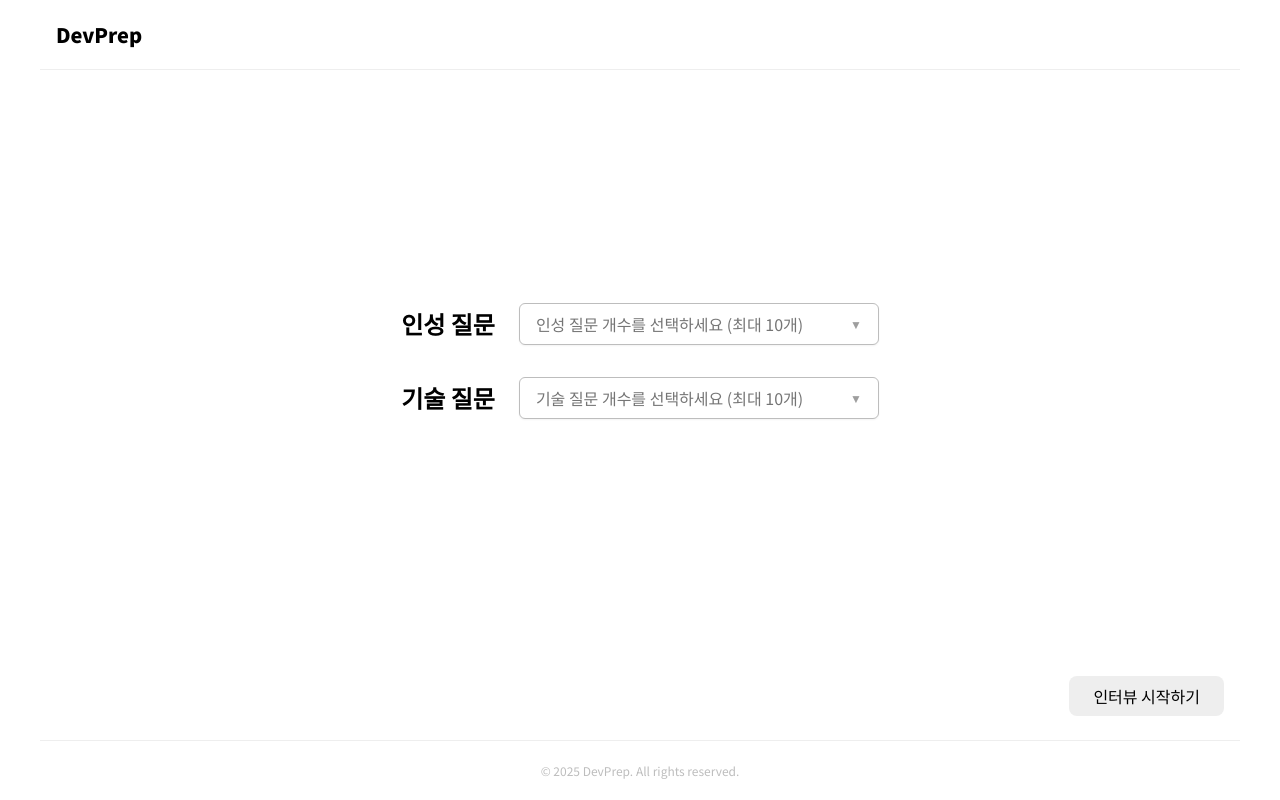
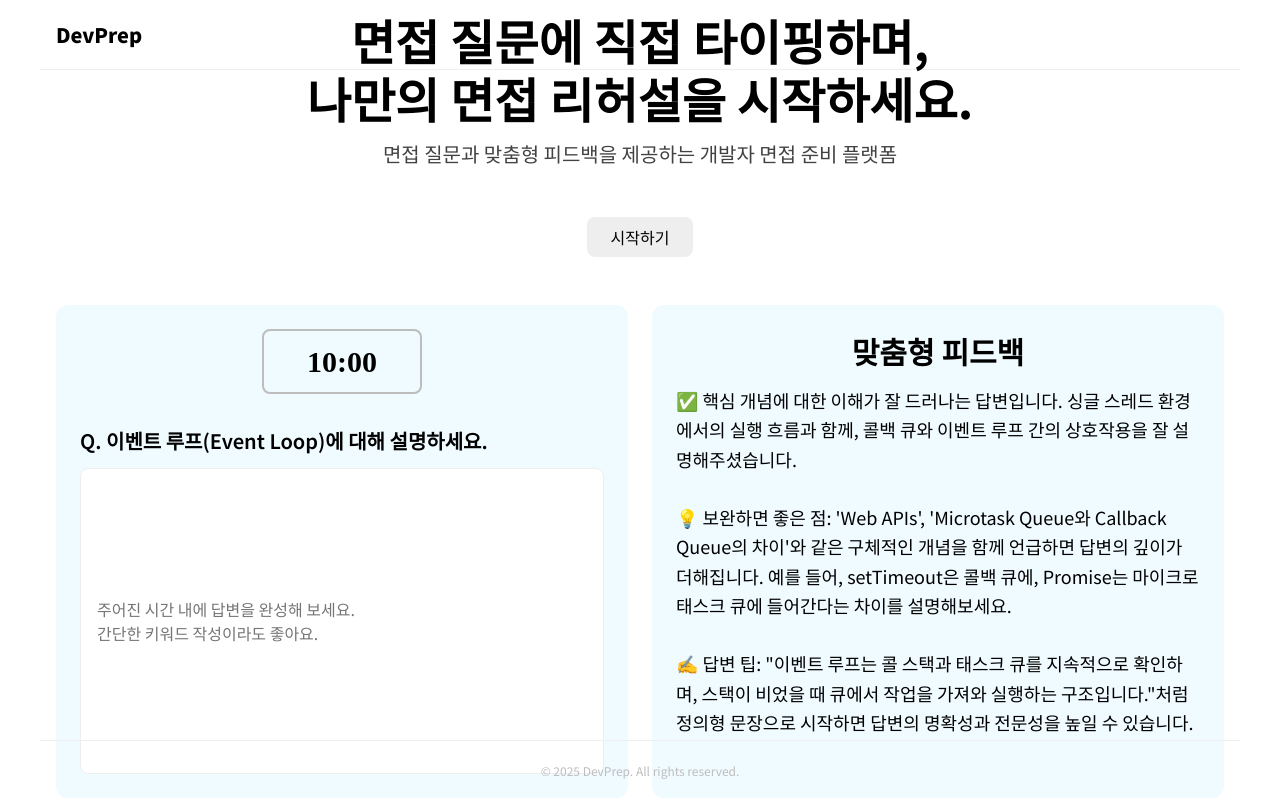
Before and after one commit to team-dev-prep/dev-prep-fe, a React (Vite) app: page / in a window 1280 px wide. Built offline with nearby package versions, Linux system fonts and the light colour scheme; a web font is replaced by a local one.

Commit message:
feat: LandingPage 라우트 추가 및 InterviewSetupPage 경로 "/option"으로 변경

```diff
--- a/src/Router.tsx
+++ b/src/Router.tsx
@@ -1,15 +1,16 @@
 import { BrowserRouter, Route, Routes } from "react-router-dom";
 import Layout from "./components/layout/Layout";
-import { FeedbackPage, InterviewPage, InterviewSetupPage } from "./pages";
+import { FeedbackPage, InterviewPage, InterviewSetupPage, LandingPage } from "./pages";
 
 const Router = () => {
   return (
     <BrowserRouter>
       <Routes>
         <Route path="/" element={<Layout />}>
-          <Route index element={<InterviewSetupPage />} />
-          <Route path="/interview" element={<InterviewPage />} />
-          <Route path="/feedback" element={<FeedbackPage />} />
+          <Route index element={<LandingPage />} />
+          <Route path="option" element={<InterviewSetupPage />} />
+          <Route path="interview" element={<InterviewPage />} />
+          <Route path="feedback" element={<FeedbackPage />} />
         </Route>
       </Routes>
     </BrowserRouter>
```
